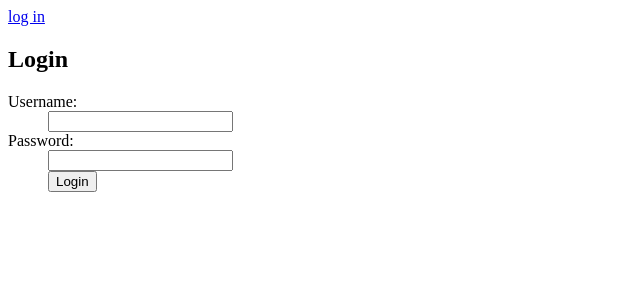
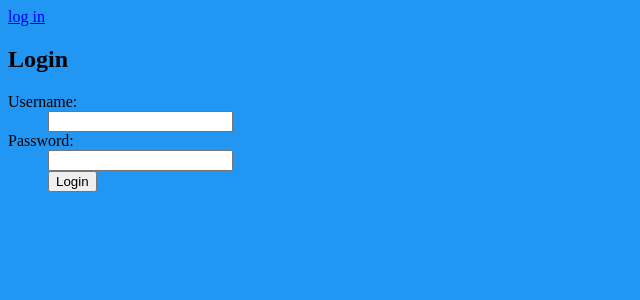
Before and after one commit to g-ki/capitan, a Flask app: page /login in a window 1280 px wide. Shown: the top 300 px of the page, without its empty margins (0-640 px from the left). Run offline with Flask 2, Linux system fonts and the light colour scheme.

Commit message:
add css and js folders

```diff
--- /dev/null
+++ b/capitan/static/css/style.css
@@ -0,0 +1,3 @@
+body {
+  background-color: #2196f3;
+}
--- /dev/null
+++ b/capitan/static/js/main.js
@@ -0,0 +1 @@
+console.log('js is loaded');
--- a/capitan/templates/layout.html
+++ b/capitan/templates/layout.html
@@ -3,7 +3,7 @@
 <html>
 <head>
   <title>Capitan</title>
-  <link rel="stylesheet" type="text/css" href="{{ url_for('static', filename='style.css') }}">
+  <link rel="stylesheet" type="text/css" href="{{ url_for('static', filename='./css/style.css') }}">
 </head>
 <body>
   <div class="page">
@@ -17,5 +17,7 @@
 
     {% block body %}{% endblock %}
   </div>
+
+  <script src="{{ url_for('static', filename='./js/main.js') }}"></script>
 </body>
 </html>
```
Also changed, not shown: capitan/static/style.css (deleted).
